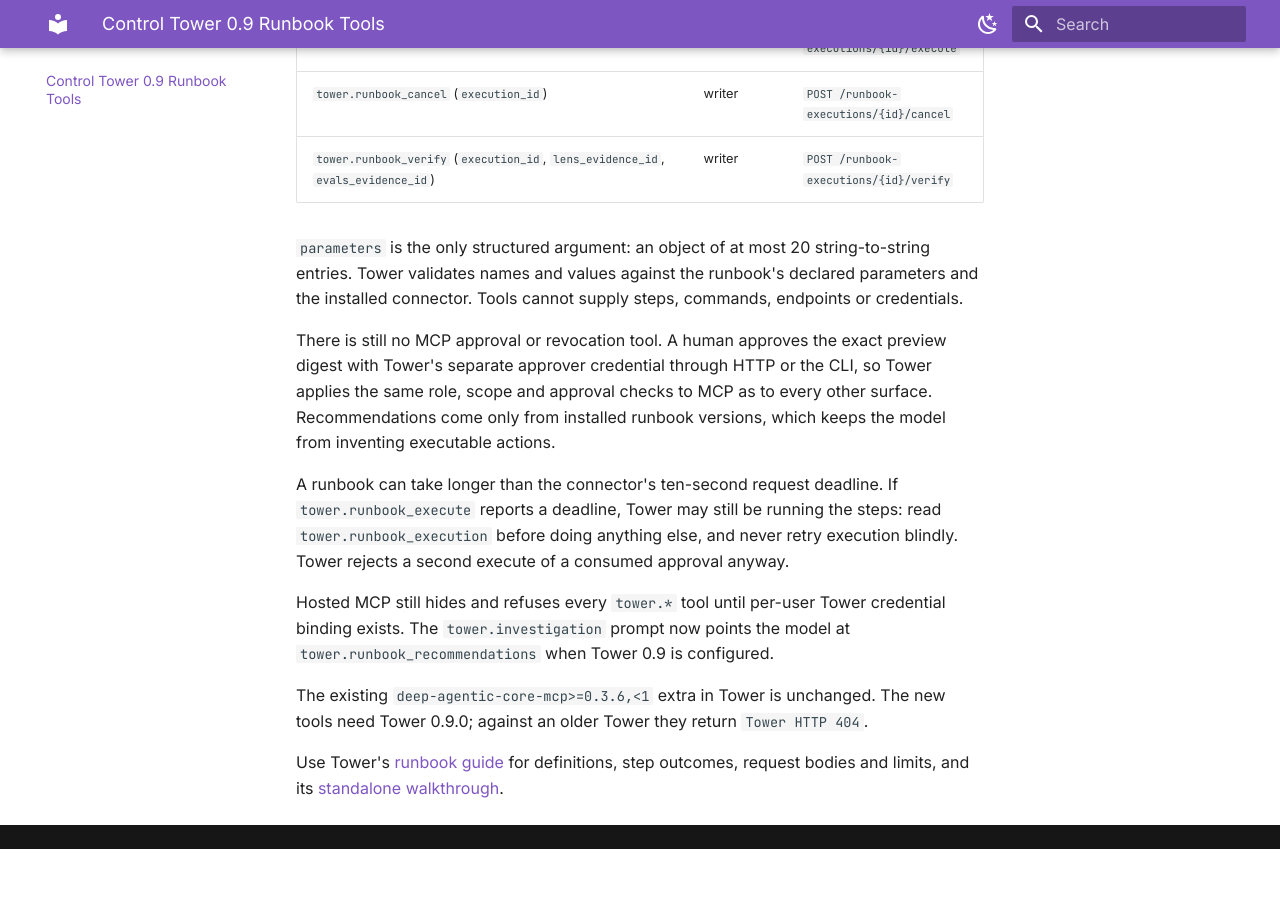
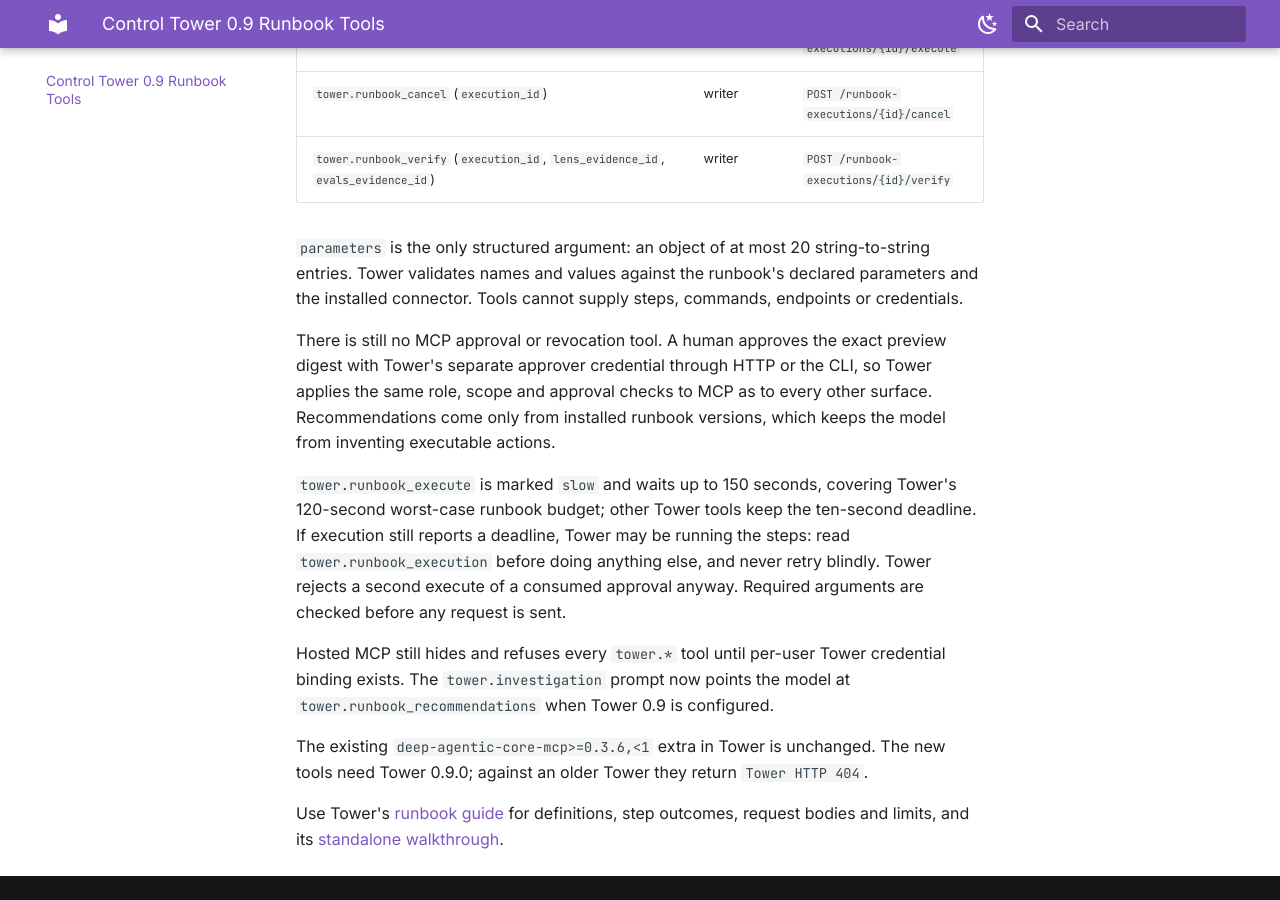
Before and after one commit to DeepAgentLabs/mcp-server, an MkDocs documentation site: the page built from docs/tower-0.9-runbooks.md, in a window 1280 px wide and 900 px high, scrolled down 737 px. Built offline with MkDocs 1.6.1 and Material for MkDocs 9.7.7, drawn with Linux system fonts in a browser that asks for light colours; before the commit the page ends 1586 px from its top, so only the background shows below that.

Commit message:
docs: make 0.5.1 the current release and surface and document the execute deadline

```diff
--- a/docs/tower-0.9-runbooks.md
+++ b/docs/tower-0.9-runbooks.md
@@ -27,10 +27,12 @@
 other surface. Recommendations come only from installed runbook versions, which
 keeps the model from inventing executable actions.
 
-A runbook can take longer than the connector's ten-second request deadline. If
-`tower.runbook_execute` reports a deadline, Tower may still be running the steps:
-read `tower.runbook_execution` before doing anything else, and never retry
-execution blindly. Tower rejects a second execute of a consumed approval anyway.
+`tower.runbook_execute` is marked `slow` and waits up to 150 seconds, covering
+Tower's 120-second worst-case runbook budget; other Tower tools keep the
+ten-second deadline. If execution still reports a deadline, Tower may be running
+the steps: read `tower.runbook_execution` before doing anything else, and never
+retry blindly. Tower rejects a second execute of a consumed approval anyway.
+Required arguments are checked before any request is sent.
 
 Hosted MCP still hides and refuses every `tower.*` tool until per-user Tower
 credential binding exists. The `tower.investigation` prompt now points the model
```
Also changed, not shown: README.md (+5 -1 lines), ROADMAP.md (+3 -1 lines).
